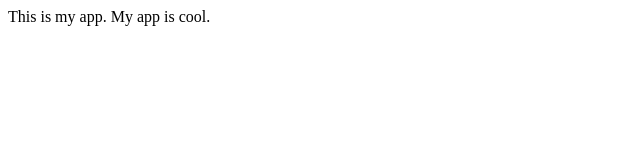
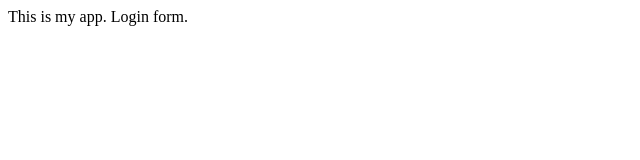
Before and after one commit to JasonWong2017/myappsample2, a plain HTML site: page index.html in a window 1280 px wide. Shown: the full height of the page, 0-640 px from the left. Drawn offline with Linux system fonts and the light colour scheme.

Commit message:
login form

```diff
--- a/index.html
+++ b/index.html
@@ -5,6 +5,6 @@
 <body>
 	This is my app.
 
-	My app is cool.
+	Login form.
 </body>
 </html>
```
